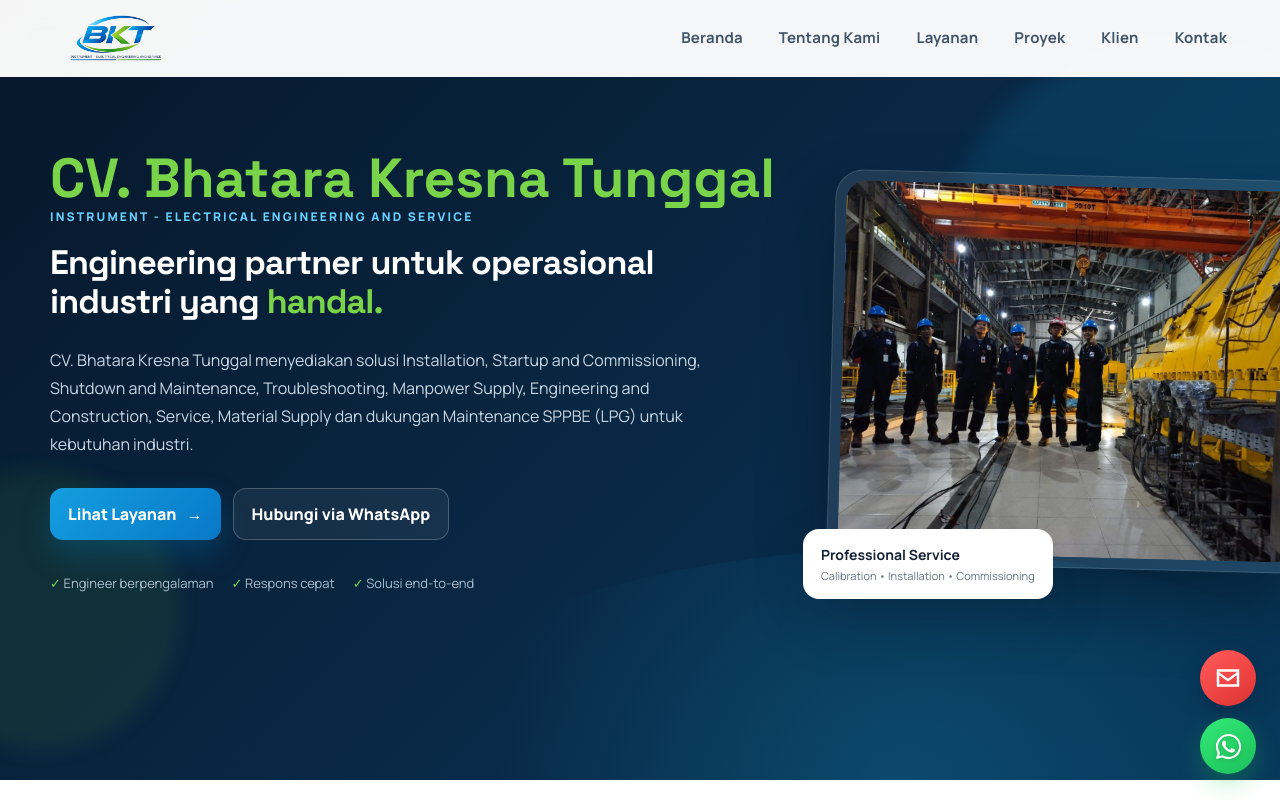
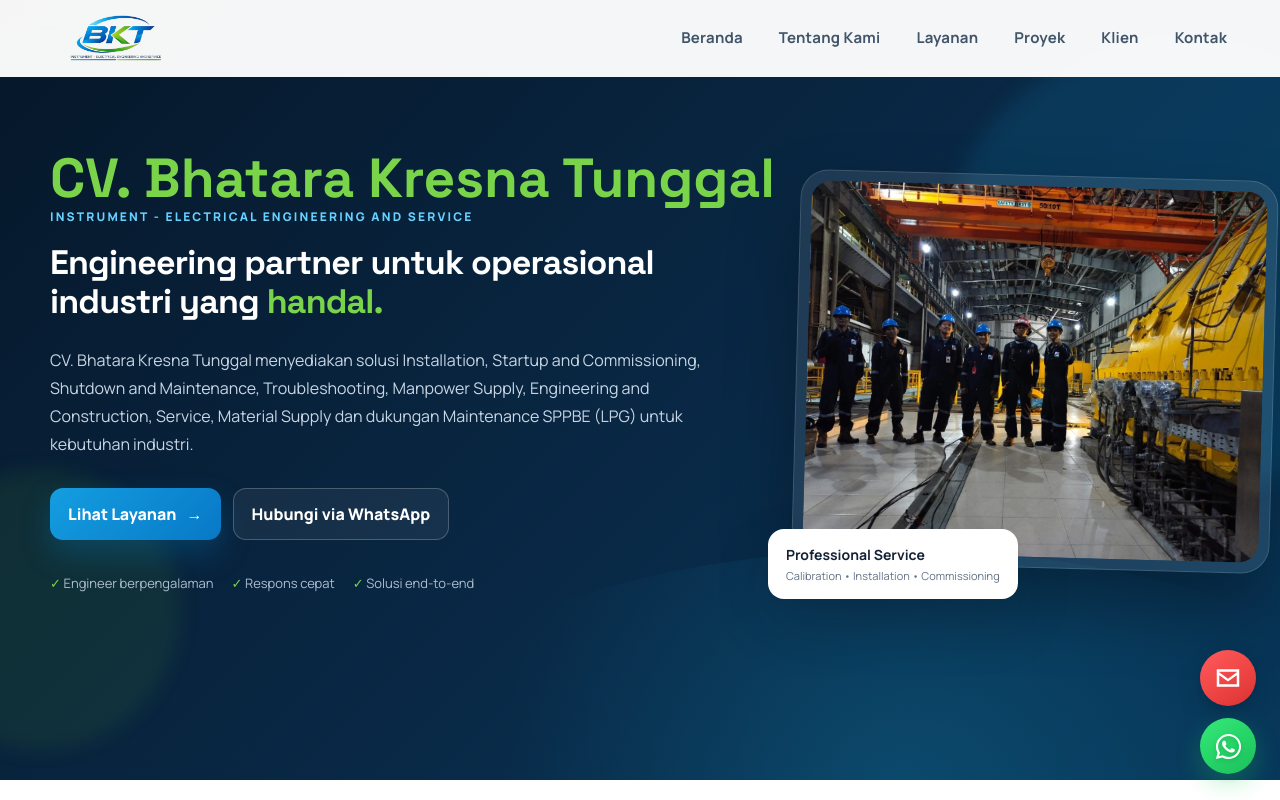
Before and after one commit to athenszz00/bkt-company-profile, a React (Vite) app: page / in a window 1280 px wide. Shown: the top 800 px of the page. Built offline with nearby package versions, Linux system fonts and the light colour scheme.

Commit message:
kecilin lagi tuhnya

```diff
--- a/src/styles.css
+++ b/src/styles.css
@@ -495,7 +495,7 @@
 
   justify-self: end;
 
-  transform: translateX(110px);
+  transform: translateX(75px);
 }
 
 .hero__frame {
```
Also changed, not shown: 4 other files (tests, documents, lock files or other folders).
